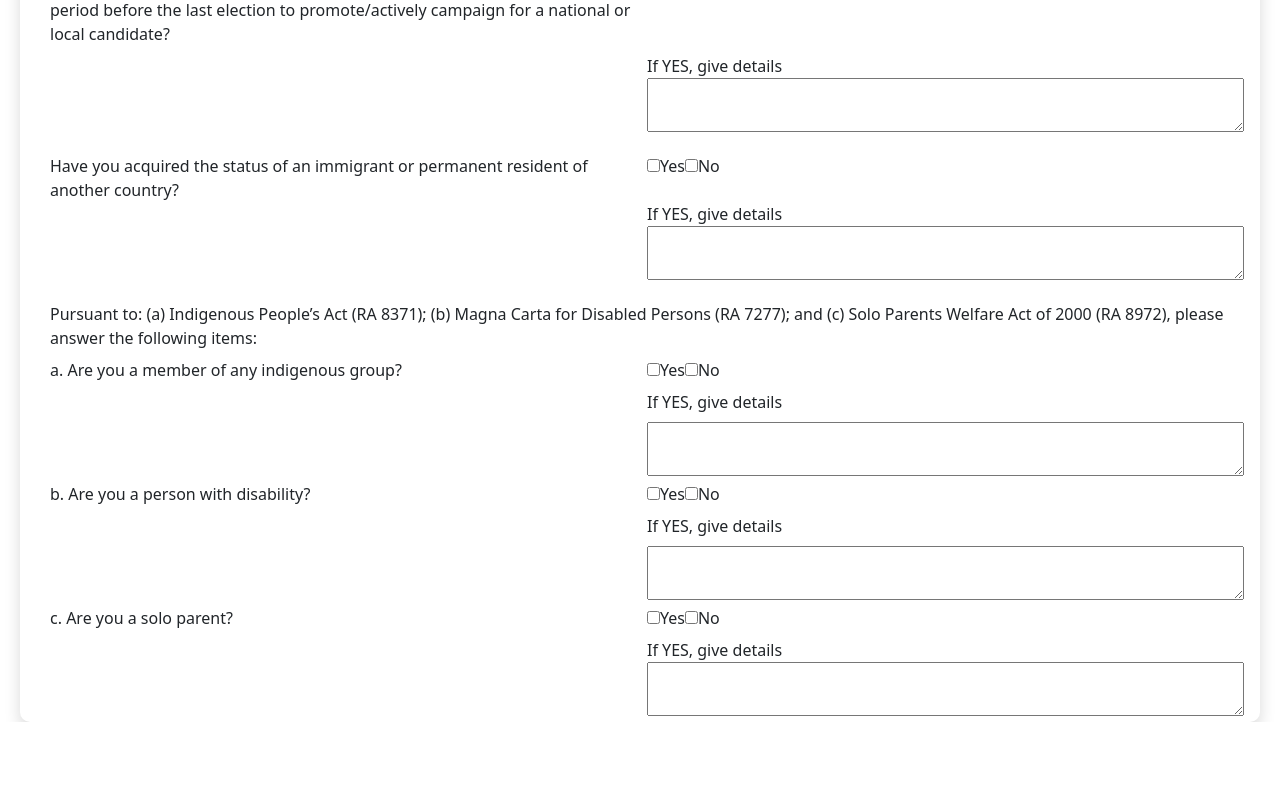
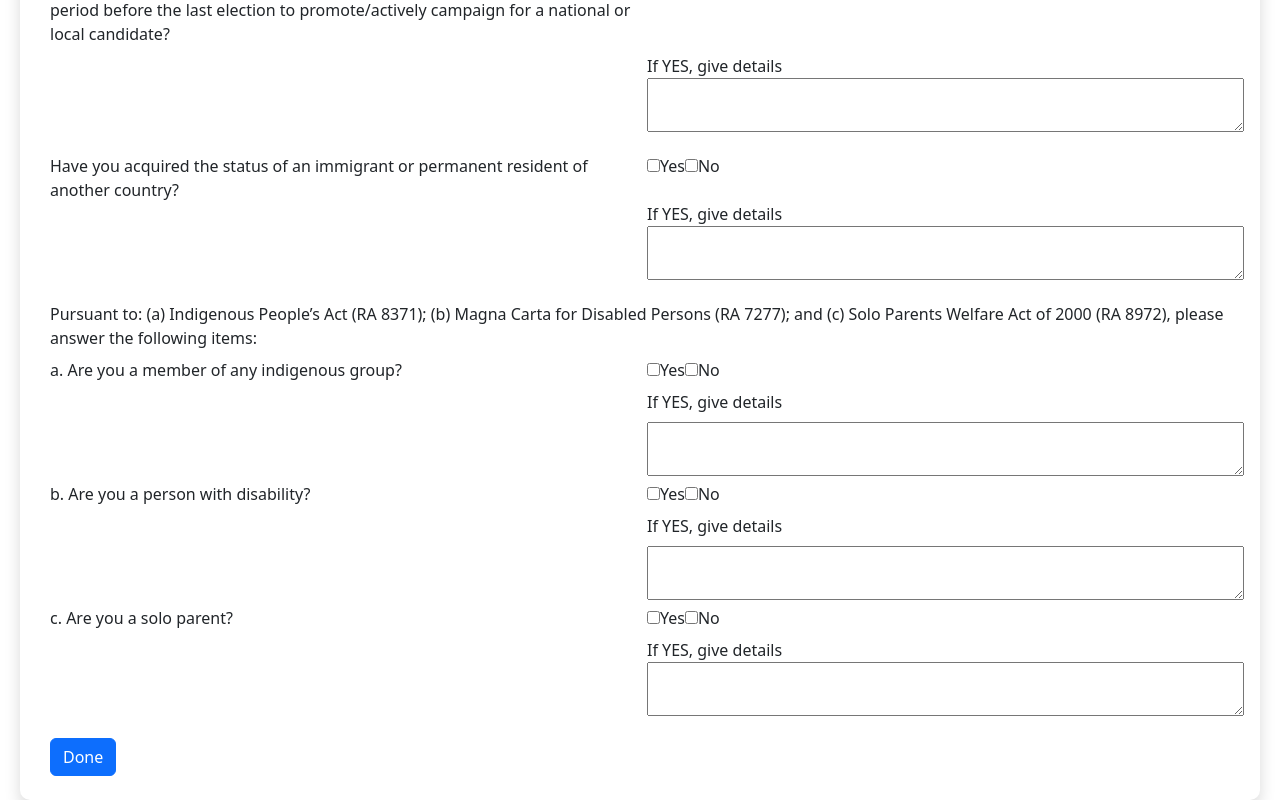
Before and after one commit to rurulmbrttgd/HRMS, a React (Vite) app in the folder frontend/: page /otherinformation in a window 1280 px wide. Shown: the part 1387-2187 px from the top of the page. Before the commit the page ends 2109 px from the top, so only its background shows below. Built offline with nearby package versions, Linux system fonts and the light colour scheme; no server answers.

Commit message:
2ndcommit other info

```diff
--- a/frontend/src/OtherInformation.jsx
+++ b/frontend/src/OtherInformation.jsx
@@ -289,14 +289,14 @@ function OtherInformation() {
                 <div className='d-inline-block w-50'>
                   <textarea name="details" form='details' className='w-100'></textarea>
                 </div>
-
-
             </div>
           </div>
           </div>
-
-
-
+          <div className="col-12">
+            <button type="button" className="btn btn-primary mb-4 bg-" onClick={addWorkExperience}>
+              Done
+            </button>
+          </div>
         </form>
       </div>
     </div>
```
